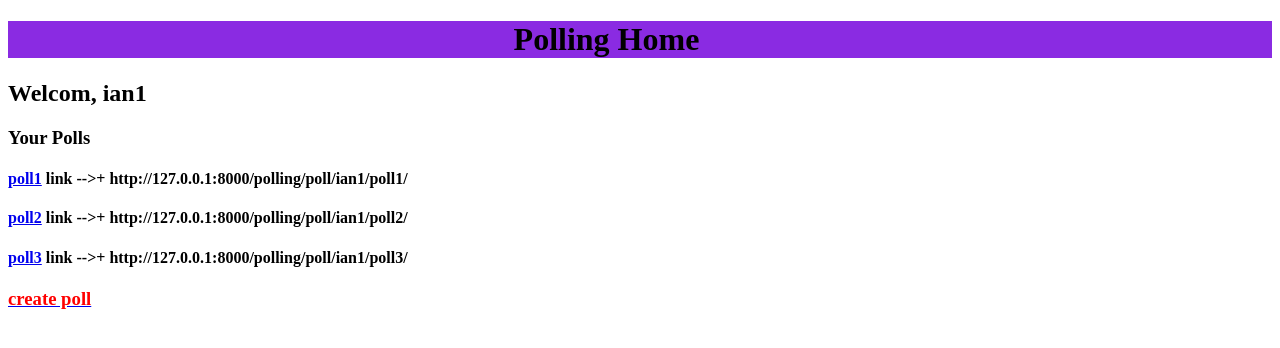
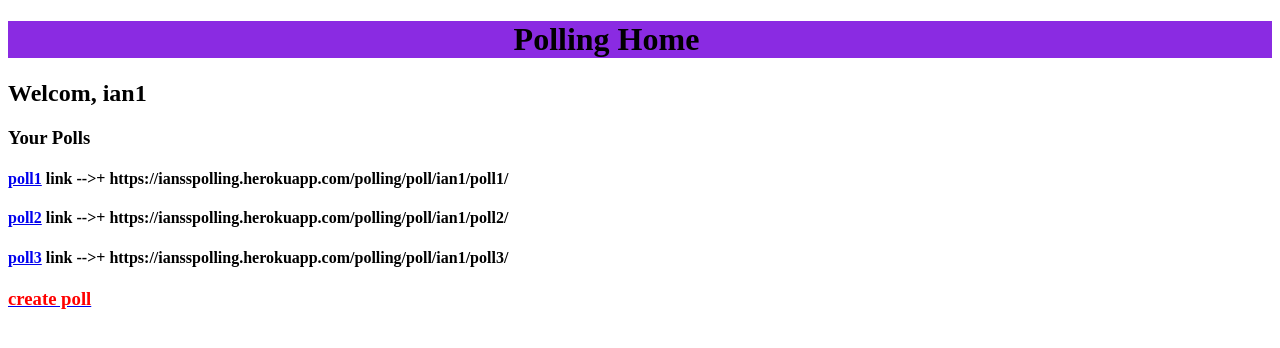
Before and after one commit to Ian4634/upgradedpolling, a Django app: page /polling/home/ in a window 1280 px wide. Shown: the top 348 px of the page. Run offline with Django 3.2, Linux system fonts and the light colour scheme; a user stored in the database is signed in; data comes from the database, SQL or seed files in the repository.

Commit message:
Update polling_home.html

```diff
--- a/template/polling_home.html
+++ b/template/polling_home.html
@@ -17,7 +17,7 @@
     <h2>Welcom, {{user}}</h2>
     <h3 style= 'font-style: bold;'>Your Polls</h3>
     {% for name in owns %}
-    <h4><a href = 'inspection/{{name}}/'>{{name}}</a> link -->+  http://127.0.0.1:8000/polling/poll/{{username}}/{{name}}/</h4>
+    <h4><a href = 'inspection/{{name}}/'>{{name}}</a> link -->+  https://iansspolling.herokuapp.com/polling/poll/{{username}}/{{name}}/</h4>
     {% endfor%}
 
     <a href = 'create_poll/'><h3 style="color:red">create poll</h3></a>
```
